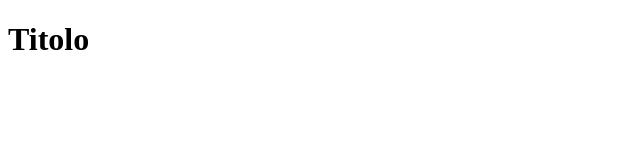
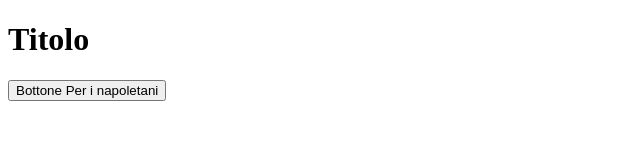
Before and after one commit to Orlacchio/Test-4g-13-10-2022, a plain HTML site: page index.html in a window 1280 px wide. Shown: the whole page, without its empty margins (0-640 px from the left). Drawn offline with Linux system fonts and the light colour scheme.

Commit message:
modifica napoli

```diff
--- a/index.html
+++ b/index.html
@@ -4,7 +4,9 @@
   </head>
   <body>
   <h1>Titolo</h1>
-  </body>
+    <button>Bottone Per i napoletani</button>
+
+    </body>
 
 
 
```
